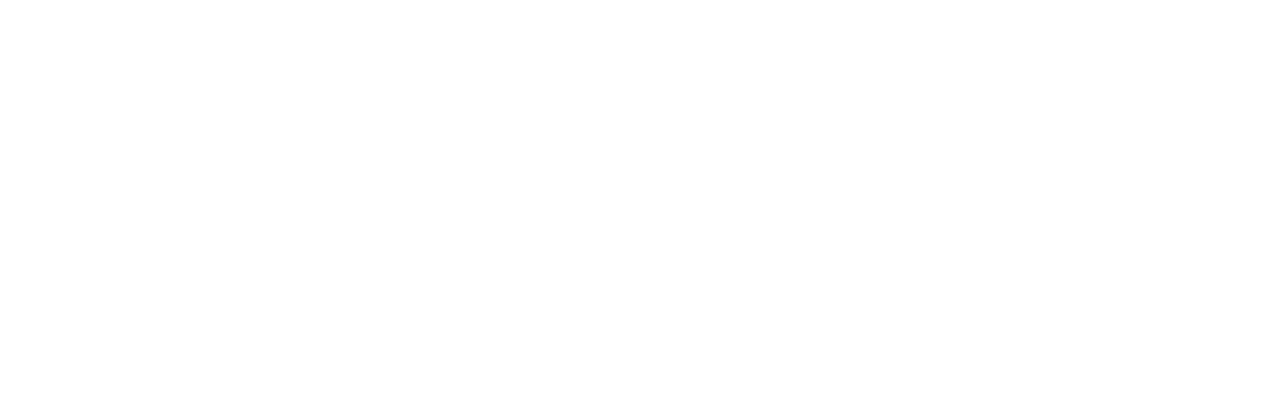
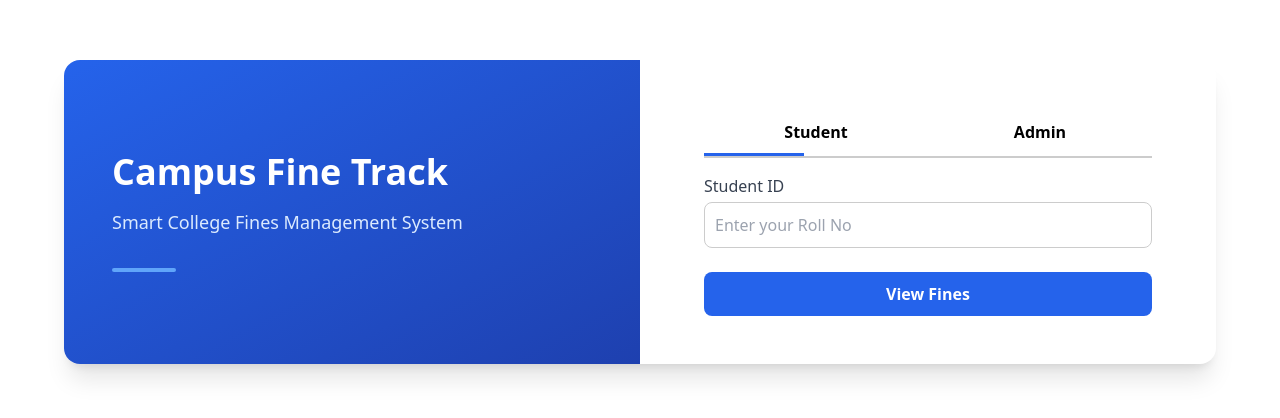
Before and after one commit to Sepuri30110/CollegeFines, a React (Create React App) app in the folder frontend/: page / in a window 1280 px wide. Shown: the part 188-606 px from the top of the page. Built offline with nearby package versions, Linux system fonts and the light colour scheme.

Commit message:
Login UI

```diff
--- a/frontend/public/index.html
+++ b/frontend/public/index.html
@@ -1,15 +1,15 @@
 <!DOCTYPE html>
 <html lang="en">
+
 <head>
   <meta charset="utf-8" />
   <link rel="icon" href="%PUBLIC_URL%/favicon.ico" />
   <meta name="viewport" content="width=device-width, initial-scale=1" />
   <meta name="theme-color" content="#000000" />
-    <meta
-      name="description"
-      content="Web site created using create-react-app"
-    />
+  <meta name="description" content="Web site created using create-react-app" />
   <link rel="apple-touch-icon" href="%PUBLIC_URL%/logo192.png" />
+  <script src="https://cdn.tailwindcss.com"></script>
+  <link href="https://fonts.googleapis.com/css2?family=Inter:wght@400;500;600;700&display=swap" rel="stylesheet">
   <!--
       manifest.json provides metadata used when your web app is installed on a
       user's mobile device or desktop. See https://developers.google.com/web/fundamentals/web-app-manifest/
@@ -26,6 +26,7 @@
     -->
   <title>React App</title>
 </head>
+
 <body style="margin: 0;">
   <noscript>You need to enable JavaScript to run this app.</noscript>
   <div id="root"></div>
@@ -40,4 +41,5 @@
       To create a production bundle, use `npm run build` or `yarn build`.
     -->
 </body>
+
 </html>
--- a/frontend/src/App.js
+++ b/frontend/src/App.js
@@ -7,7 +7,7 @@
 
 function App() {
   return (
-    <div style={{width:'100vw', height:'100vh'}}>
+    <div className="min-h-screen flex items-center justify-center p-4">
       <BrowserRouter>
         <Routes>
           <Route exact path='/' element={<Home />} />
--- a/frontend/src/pages/Home.js
+++ b/frontend/src/pages/Home.js
@@ -1,11 +1,139 @@
-import React from 'react'
+import React, { useState } from 'react';
+import '../styles/Home.css';
+import axios from 'axios'
 
 function Home() {
+  const [activeTab, setActiveTab] = useState('student');
+
+  const [details, setDetails] = useState({
+    uname: '',
+    password: ''
+  })
+
+  const handleLogin = async (e) => {
+    e.preventDefault()
+    try {
+      await axios.post("http://localhost:4000/login")
+      .then((res)=>{
+        console.log(res)
+      })
+      .catch((err)=>{
+        console.log(err)
+      })
+    } catch (err) {
+      console.log(err)
+    }
+  }
+
+  const handleChange = (e) => {
+    const { name, value } = e.target;
+    setDetails({
+      ...details,
+      [name]: value
+    })
+  }
+
+
+
   return (
-    <div>
+    <div className="max-w-6xl w-full bg-white rounded-2xl shadow-xl overflow-hidden">
+      <div className="grid grid-cols-1 md:grid-cols-2">
 
+        <div className="bg-gradient-left p-8 md:p-12 text-white flex flex-col justify-center">
+          <div className="space-y-4">
+            <h1 className="text-3xl md:text-4xl font-bold leading-tight">Campus Fine Track</h1>
+            <p className="text-blue-100 text-lg">Smart College Fines Management System</p>
+            <div className="pt-4">
+              <div className="h-1 w-16 bg-blue-400 rounded-full"></div>
+            </div>
+          </div>
+        </div>
+
+        <div className="p-8 md:p-12">
+          <div className="max-w-md mx-auto form-container">
+            <div className="slider-tabs">
+              <div
+                className="slider-highlight"
+                style={{ left: activeTab === 'student' ? '0px' : '100px' }}
+              />
+              <button
+                className="slider-tab"
+                id="student-tab"
+                role="tab"
+                aria-selected={activeTab === 'student'}
+                tabIndex={activeTab === 'student' ? 0 : -1}
+                onClick={() => setActiveTab('student')}
+              >
+                Student
+              </button>
+              <button
+                className="slider-tab"
+                id="admin-tab"
+                role="tab"
+                aria-selected={activeTab === 'admin'}
+                tabIndex={activeTab === 'admin' ? 0 : -1}
+                onClick={() => setActiveTab('admin')}
+              >
+                Admin
+              </button>
+            </div>
+
+            {activeTab === 'student' ? (
+              <div className="form-content" id="student_form">
+                <form className="space-y-6" onSubmit={{}}>
+                  <div>
+                    <label htmlFor="student_id" className="label">Student ID</label>
+                    <input
+                      type="text"
+                      name="student_id"
+                      id="student_id"
+                      placeholder="Enter your Roll No"
+                      className="form-input"
+                    />
+                  </div>
+                  <div>
+                    <button type="submit" className="submit-btn">View Fines</button>
+                  </div>
+                </form>
+              </div>
+            ) : (
+              <div className="form-content" id="admin_form">
+                <form className="space-y-6" onSubmit={(e) => handleLogin(e)}>
+                  <div>
+                    <label htmlFor="uname" className="label">Username</label>
+                    <input
+                      type="text"
+                      name="uname"
+                      id="uname"
+                      value={details.uname}
+                      placeholder="Enter your username"
+                      className="form-input"
+                      onChange={(e) => { handleChange(e) }}
+                    />
+                  </div>
+                  <div>
+                    <label htmlFor="pswd" className="label">Password</label>
+                    <input
+                      type="password"
+                      name="password"
+                      id="password"
+                      value={details.password}
+                      placeholder="Enter your password"
+                      className="form-input"
+                      onChange={(e) => { handleChange(e) }}
+                    />
+                  </div>
+                  <div>
+                    <button type="submit" className="submit-btn">Login</button>
+                  </div>
+                </form>
+              </div>
+            )}
+          </div>
+        </div>
+      </div>
     </div>
-  )
+  );
 }
 
-export default Home
+export default Home;
--- /dev/null
+++ b/frontend/src/styles/Home.css
@@ -0,0 +1,53 @@
+.slider-tabs {
+    position: relative;
+    display: flex;
+    border-bottom: 2px solid #ccc;
+    margin-bottom: 1rem;
+  }
+
+  .slider-tab {
+    flex: 1;
+    padding: 0.75rem;
+    text-align: center;
+    background: none;
+    border: none;
+    font-weight: bold;
+    cursor: pointer;
+    outline: none;
+  }
+
+  .slider-highlight {
+    position: absolute;
+    bottom: 0;
+    left: 0;
+    width: 100px;
+    height: 3px;
+    background-color: #2563eb; /* blue-600 */
+    transition: left 0.3s ease;
+  }
+
+  .form-input {
+    width: 100%;
+    padding: 0.625rem;
+    border: 1px solid #ccc;
+    border-radius: 0.5rem;
+  }
+
+  .submit-btn {
+    width: 100%;
+    background-color: #2563eb;
+    color: white;
+    padding: 0.625rem;
+    border-radius: 0.5rem;
+    font-weight: 600;
+  }
+
+  .label {
+    display: block;
+    margin-bottom: 0.25rem;
+    color: #374151;
+  }
+
+  .bg-gradient-left {
+    background-image: linear-gradient(to bottom right, #2563eb, #1e40af); /* from-blue-600 to-blue-800 */
+  }
```
Lines whose indentation alone changed are shown as unchanged.
